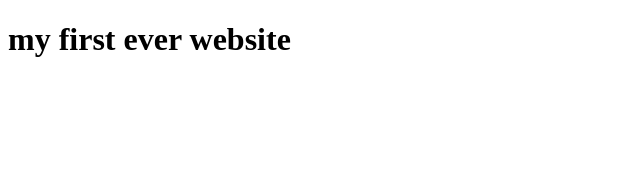
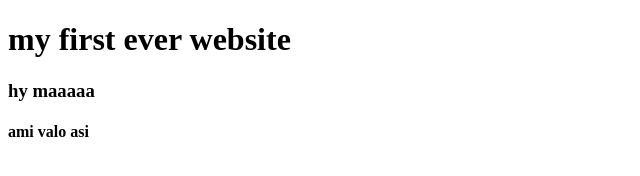
Before and after one commit to shakkuvai/my-first-website, a plain HTML site: page my-first-website/index.html in a window 1280 px wide. Shown: the whole page, without its empty margins (0-640 px from the left). Drawn offline with Linux system fonts and the light colour scheme.

Commit message:
learned github

```diff
--- a/my-first-website/index.html
+++ b/my-first-website/index.html
@@ -7,5 +7,7 @@
 </head>
 <body>
     <h1>my first ever website</h1>
+    <h3>hy maaaaa</h3>
+    <h4>ami valo asi</h4>
 </body>
 </html>
```
